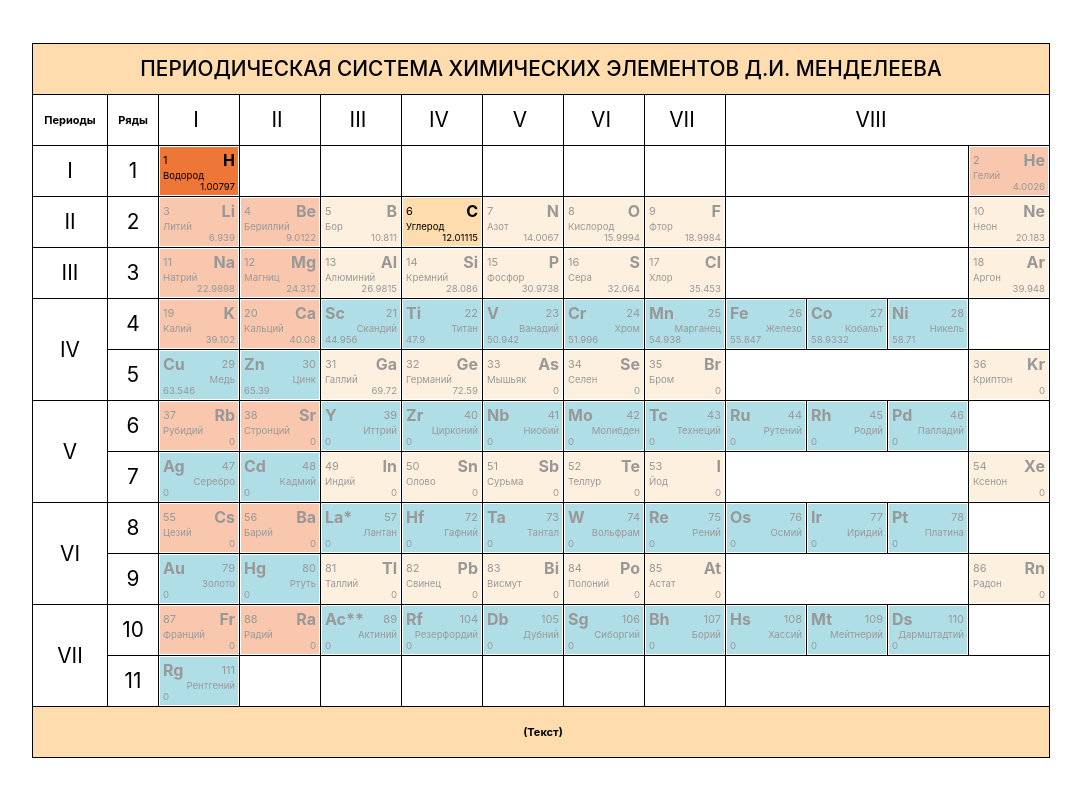
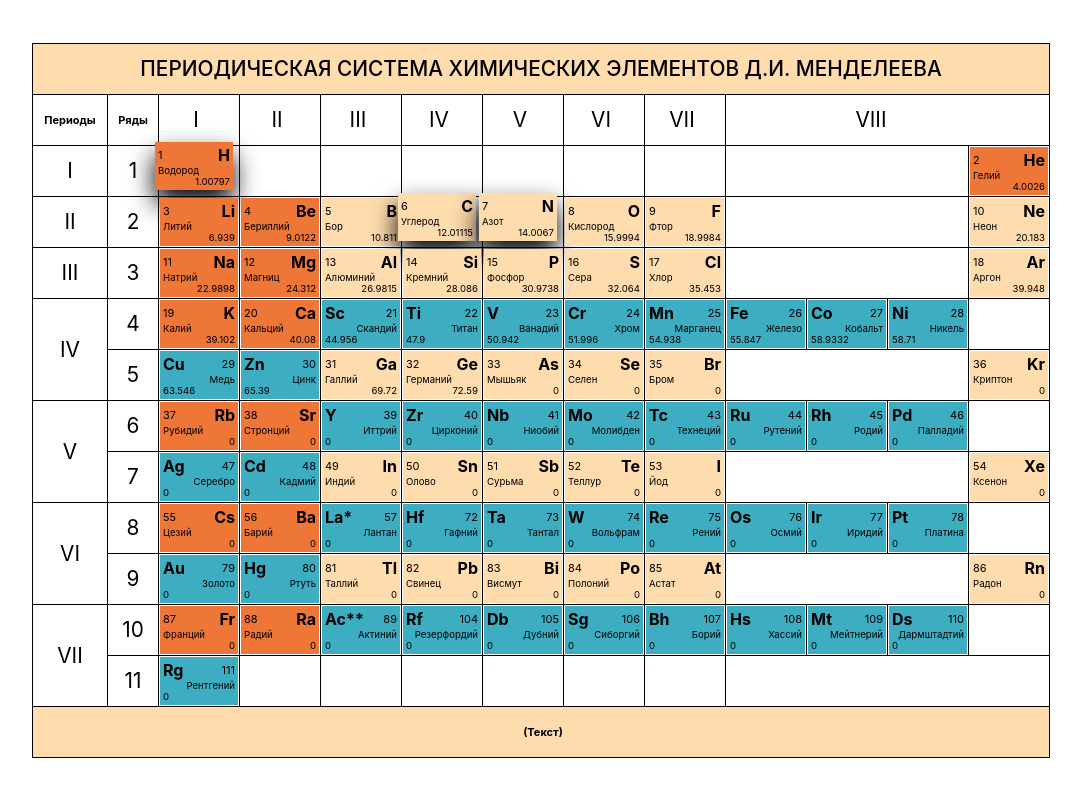
Before and after one commit to AlexPaduchin/biogenic, a React app: page / in a window 1280 px wide. Shown: the whole page, without its empty margins (99-1180 px from the left). Built offline with nearby package versions, Linux system fonts and the light colour scheme.

Commit message:
fix using shadow instead of opacity

```diff
--- a/src/table/Cell.js
+++ b/src/table/Cell.js
@@ -10,18 +10,20 @@ const Cell = ({
 
 	return useMemo(() => {
 		const elemInfo = Elements[elem] || {};
-		let color = elemInfo.color ? ' bColor' + elemInfo.color : '';
-		const opacity = elemInfo.description === undefined
-			? ' opacity'
-			: '';
-		color = color + opacity;
+		const color = elemInfo.color ? ' bColor' + elemInfo.color : '';
+		const shadow = elemInfo.description === undefined
+			? ''
+			: 'shadow';
 
 		return (
 			<div
-				className={color}
+				className="relativePosition"
 				onClick={() => {
 					setClickedElement(elem);
 				}}
+			>
+				<div className={shadow}>
+					<div className={color}
 					>
 						{elemInfo.color === 'Green' ? (
 							<div className="cellWidth">
@@ -51,6 +53,8 @@ const Cell = ({
 								</div>
 							)}
 					</div>
+				</div >
+			</div >
 		);
 	}, [elem, setClickedElement]);
 };
--- a/src/table/Table.css
+++ b/src/table/Table.css
@@ -144,8 +144,17 @@ td {
   font-weight: 700;
 }
 
-.opacity {
-  opacity: 0.4;
+.relativePosition {
+  position: relative;
+  height: 100%;
+  width: 100%;
+}
+
+.shadow {
+  position: absolute;
+  top: -5px;
+  left: -5px;
+  box-shadow: black 0px 13px 26px 0px;
 }
 
 .infoMessage {
--- a/src/table/data/Elements.js
+++ b/src/table/data/Elements.js
@@ -49,6 +49,7 @@ const elements = {
 		color: 'Yellow',
 		weight: 14.0067,
 		name: 'Азот',
+		description: () => <div>111</div>
 	},
 	O: {
 		num: 8,
--- a/src/table/modal/Modal.css
+++ b/src/table/modal/Modal.css
@@ -27,7 +27,6 @@
 .popup__window {
   background-color: white;
   border-radius: 5px;
-  box-shadow: grey 0px 13px 26px 0px;
   padding: 10px 25px 10px 20px;
   position: relative;
   width: calc(var(--max-table-width) - 200px);
@@ -76,7 +75,7 @@
   background-color: #3dadc1;
   color: white;
   border-radius: 5px;
-  box-shadow: var(--shadow-color) 0px 13px 26px 0px;
+  box-shadow: black 0px 13px 26px 0px;
 }
 
 .modalElementsDiv {
```
Lines whose indentation alone changed are shown as unchanged.
